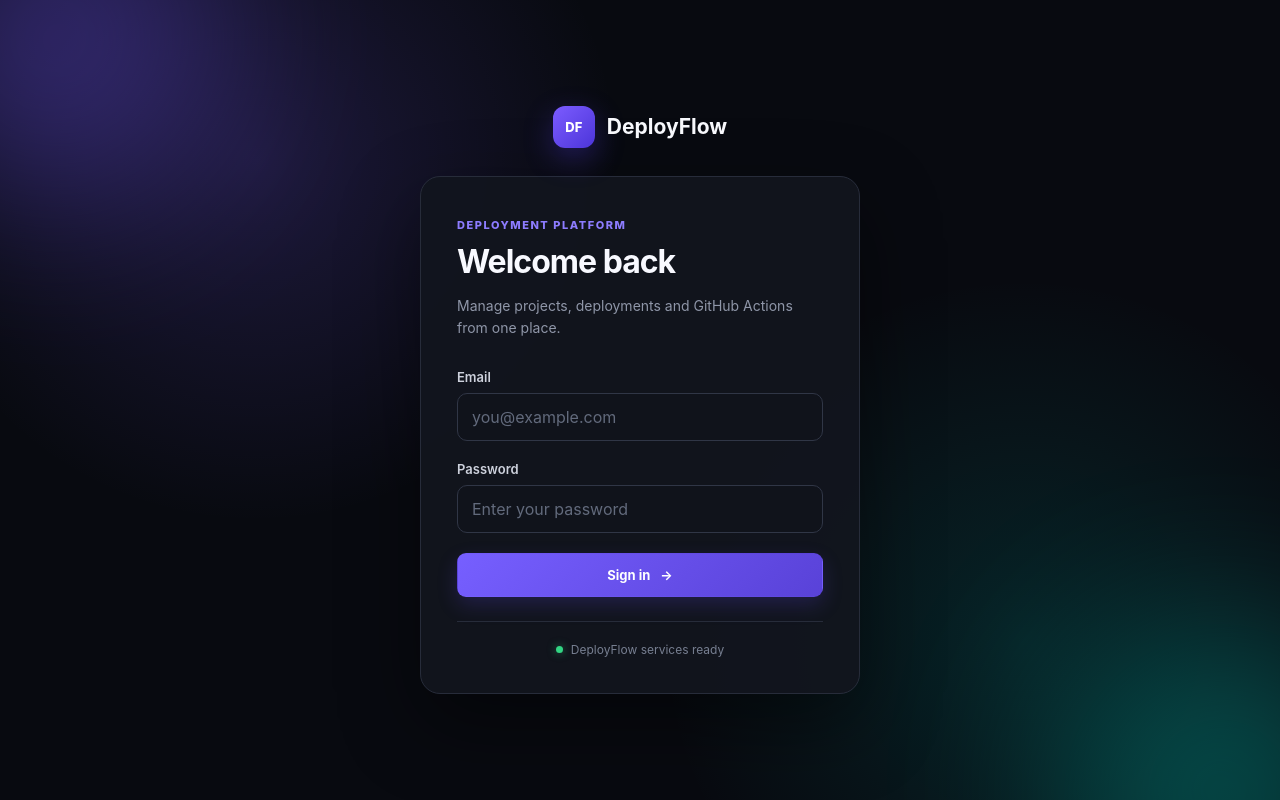
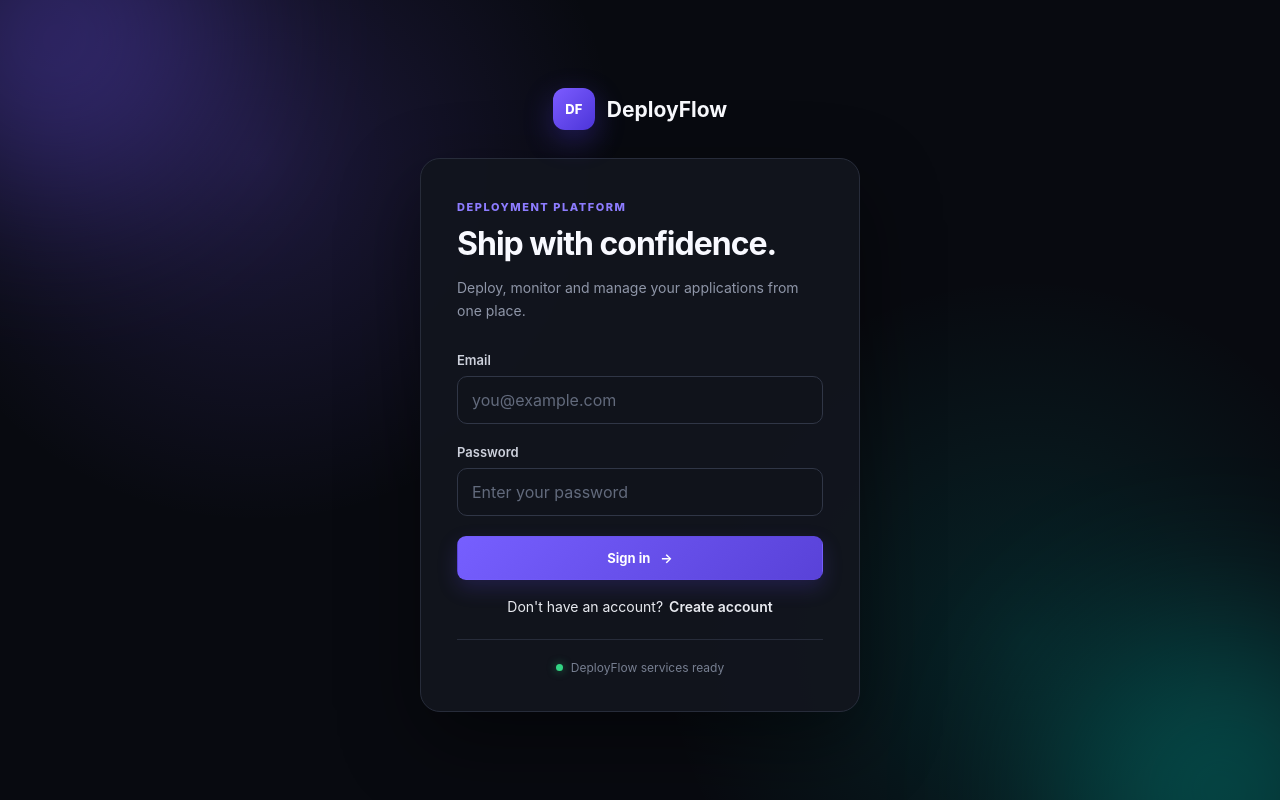
Before and after one commit to Yashwanthdevulapally/deployflow, a React (Vite) app in the folder frontend/: page / in a window 1280 px wide. Built offline with nearby package versions, Linux system fonts and the light colour scheme.

Commit message:
feat: add user signup

```diff
--- a/frontend/src/App.css
+++ b/frontend/src/App.css
@@ -1289,3 +1289,22 @@ textarea {
   word-break: break-word;
   border: 1px solid #374151;
 }
+
+.auth-switch {
+  display: flex;
+  justify-content: center;
+  align-items: center;
+  gap: 6px;
+  margin-top: 18px;
+  font-size: 14px;
+}
+
+.auth-switch-button {
+  border: none;
+  background: none;
+  padding: 0;
+  font: inherit;
+  font-weight: 600;
+  cursor: pointer;
+  color: inherit;
+}
--- a/frontend/src/App.tsx
+++ b/frontend/src/App.tsx
@@ -42,6 +42,9 @@ const API_BASE_URL = "http://localhost:5001";
 function App() {
   const [email, setEmail] = useState("");
   const [password, setPassword] = useState("");
+  const [name, setName] = useState("");
+  const [confirmPassword, setConfirmPassword] = useState("");
+  const [showSignup, setShowSignup] = useState(false);
   const [message, setMessage] = useState("");
 
   const [loggedIn, setLoggedIn] = useState(
@@ -87,6 +90,73 @@ function App() {
     () => deployments.filter((d) => d.status === "FAILED").length,
     [deployments]
   );
+
+  // ---------------- SIGNUP ----------------
+
+  const handleSignup = async () => {
+    try {
+      setMessage("");
+
+      if (!name.trim()) {
+        setMessage("Name is required");
+        return;
+      }
+
+      if (!email.trim()) {
+        setMessage("Email is required");
+        return;
+      }
+
+      if (!password) {
+        setMessage("Password is required");
+        return;
+      }
+
+      if (password.length < 6) {
+        setMessage("Password must be at least 6 characters");
+        return;
+      }
+
+      if (password !== confirmPassword) {
+        setMessage("Passwords do not match");
+        return;
+      }
+
+      setMessage("Creating account...");
+
+      const response = await fetch(
+        `${API_BASE_URL}/api/auth/register`,
+        {
+          method: "POST",
+          headers: {
+            "Content-Type": "application/json",
+          },
+          body: JSON.stringify({
+            name: name.trim(),
+            email: email.trim(),
+            password,
+          }),
+        }
+      );
+
+      const data = await response.json();
+
+      if (!response.ok) {
+        setMessage(data.message || "Signup failed");
+        return;
+      }
+
+      setName("");
+      setPassword("");
+      setConfirmPassword("");
+      setMessage("Account created successfully. Please sign in.");
+
+      setShowSignup(false);
+    } catch (error) {
+      console.error(error);
+      setMessage("Cannot connect to backend");
+    }
+  };
 
   // ---------------- LOGIN ----------------
 
@@ -665,7 +735,7 @@ if (deploymentId) {
     setDeployments([]);
   };
 
-  // ---------------- LOGIN SCREEN ----------------
+  // ---------------- LOGIN / SIGNUP SCREEN ----------------
 
   if (!loggedIn) {
     return (
@@ -674,26 +744,47 @@ if (deploymentId) {
         <div className="auth-glow glow-two" />
 
         <div className="auth-container">
+
           <div className="auth-brand">
             <div className="brand-mark">
               DF
             </div>
-
             <span>DeployFlow</span>
           </div>
 
           <div className="auth-card">
+
             <div className="auth-heading">
               <span className="eyebrow">
                 DEPLOYMENT PLATFORM
               </span>
 
-              <h1>Welcome back</h1>
+              <h1>
+                {showSignup
+                  ? "Create your account."
+                  : "Ship with confidence."}
+              </h1>
 
               <p>
-                Manage projects, deployments and
-                GitHub Actions from one place.
+                {showSignup
+                  ? "Create your DeployFlow account to manage your deployments."
+                  : "Deploy, monitor and manage your applications from one place."}
               </p>
+            </div>
+
+            {showSignup ? (
+              <>
+                <div className="form-group">
+                  <label>Name</label>
+
+                  <input
+                    type="text"
+                    placeholder="Your name"
+                    value={name}
+                    onChange={(e) =>
+                      setName(e.target.value)
+                    }
+                  />
                 </div>
 
                 <div className="form-group">
@@ -710,6 +801,85 @@ if (deploymentId) {
                 </div>
 
                 <div className="form-group">
+                  <label>Password</label>
+
+                  <input
+                    type="password"
+                    placeholder="Create a password"
+                    value={password}
+                    onChange={(e) =>
+                      setPassword(e.target.value)
+                    }
+                  />
+                </div>
+
+                <div className="form-group">
+                  <label>Confirm Password</label>
+
+                  <input
+                    type="password"
+                    placeholder="Confirm your password"
+                    value={confirmPassword}
+                    onChange={(e) =>
+                      setConfirmPassword(e.target.value)
+                    }
+                    onKeyDown={(e) => {
+                      if (e.key === "Enter") {
+                        handleSignup();
+                      }
+                    }}
+                  />
+                </div>
+
+                <button
+                  className="primary-button full-width"
+                  onClick={handleSignup}
+                >
+                  Create Account
+                  <span>→</span>
+                </button>
+
+                {message && (
+                  <div className="error-message">
+                    {message}
+                  </div>
+                )}
+
+                <div className="auth-switch">
+                  <span>
+                    Already have an account?
+                  </span>
+
+                  <button
+                    type="button"
+                    className="auth-switch-button"
+                    onClick={() => {
+                      setShowSignup(false);
+                      setMessage("");
+                      setName("");
+                      setConfirmPassword("");
+                    }}
+                  >
+                    Sign in
+                  </button>
+                </div>
+              </>
+            ) : (
+              <>
+                <div className="form-group">
+                  <label>Email</label>
+
+                  <input
+                    type="email"
+                    placeholder="you@example.com"
+                    value={email}
+                    onChange={(e) =>
+                      setEmail(e.target.value)
+                    }
+                  />
+                </div>
+
+                <div className="form-group">
                   <div className="label-row">
                     <label>Password</label>
                   </div>
@@ -743,10 +913,30 @@ if (deploymentId) {
                   </div>
                 )}
 
+                <div className="auth-switch">
+                  <span>
+                    Don't have an account?
+                  </span>
+
+                  <button
+                    type="button"
+                    className="auth-switch-button"
+                    onClick={() => {
+                      setShowSignup(true);
+                      setMessage("");
+                    }}
+                  >
+                    Create account
+                  </button>
+                </div>
+              </>
+            )}
+
             <div className="auth-footer">
               <span className="status-dot" />
               DeployFlow services ready
             </div>
+
           </div>
         </div>
       </div>
```
Lines whose indentation alone changed are shown as unchanged.
